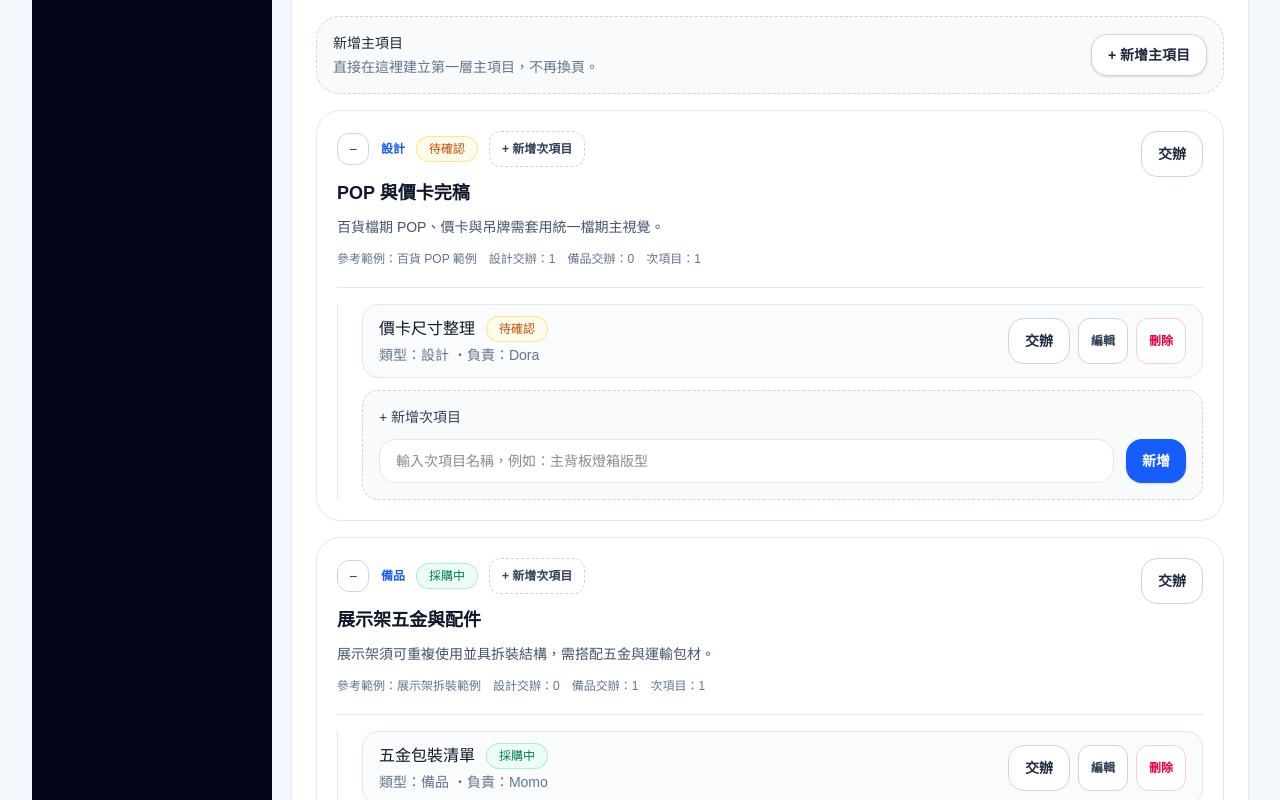
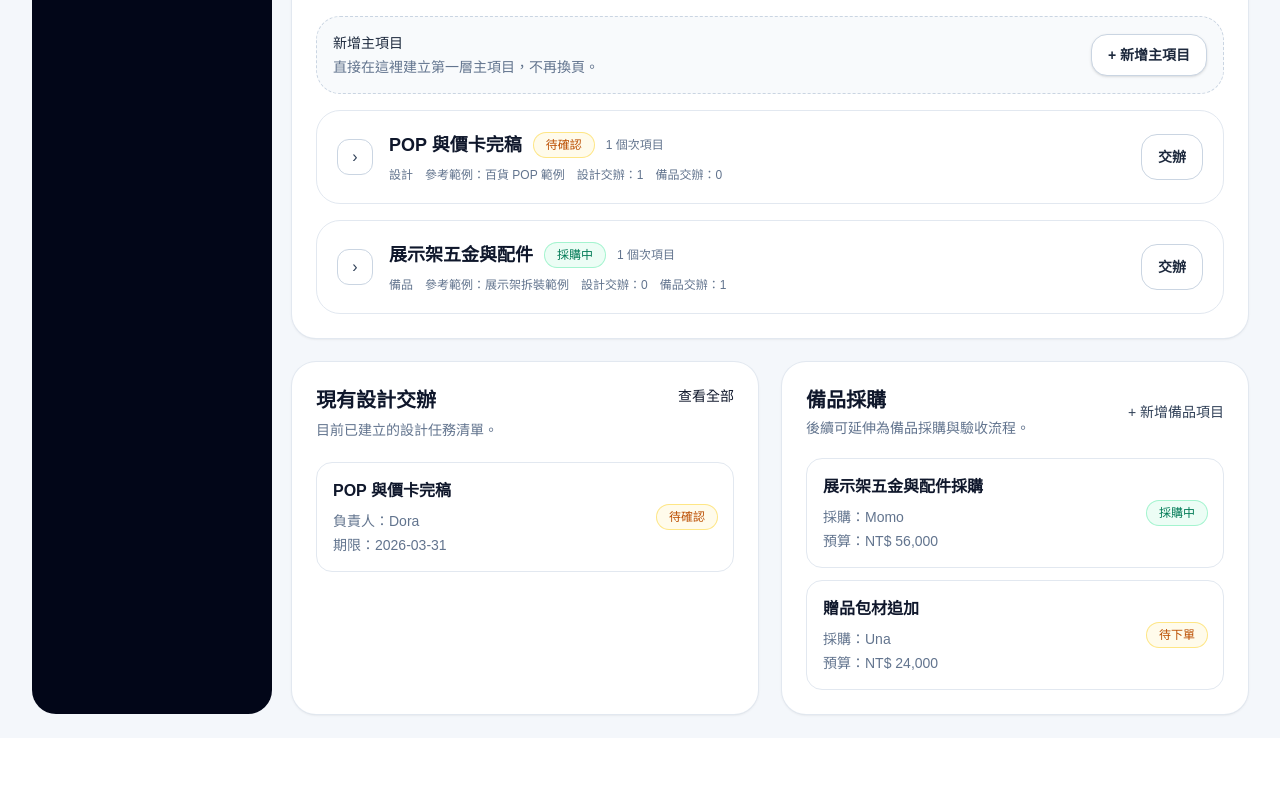
Before and after one commit to willy841/projectflow, a Next.js app: page /projects/department-store-display-2026 in a window 1280 px wide. Shown: the part 1280-2080 px from the top of the page. After the commit the page ends 2018 px from the top, so only its background shows below. Built offline with nearby package versions, Linux system fonts and the light colour scheme.

Commit message:
feat: collapse main execution items by default

```diff
--- a/src/components/execution-tree.tsx
+++ b/src/components/execution-tree.tsx
@@ -12,7 +12,7 @@ export function ExecutionTree({
   items: ProjectExecutionItem[];
 }) {
   const [expanded, setExpanded] = useState<Record<string, boolean>>(
-    Object.fromEntries(items.map((item) => [item.id, true]))
+    Object.fromEntries(items.map((item) => [item.id, false]))
   );
   const [drafts, setDrafts] = useState<Record<string, string>>({});
   const [localItems, setLocalItems] = useState(items);
@@ -52,7 +52,7 @@ export function ExecutionTree({
       },
     ]);
 
-    setExpanded((prev) => ({ ...prev, [newId]: true }));
+    setExpanded((prev) => ({ ...prev, [newId]: false }));
     setMainItemDraft("");
     setShowMainItemCreator(false);
   }
@@ -213,39 +213,33 @@ export function ExecutionTree({
         const isOpen = expanded[item.id];
         return (
           <div key={item.id} className="rounded-3xl border border-slate-200 bg-white p-5">
-            <div className="flex flex-col gap-4 xl:flex-row xl:items-start xl:justify-between">
-              <div className="flex-1 space-y-3">
-                <div className="flex flex-wrap items-center gap-3">
+            <div className="flex flex-col gap-4 xl:flex-row xl:items-center xl:justify-between">
+              <div className="flex min-w-0 flex-1 items-center gap-4">
                 <button
                   type="button"
                   onClick={() => toggleItem(item.id)}
-                    className="inline-flex h-8 w-8 items-center justify-center rounded-xl border border-slate-300 bg-white text-sm text-slate-700 transition hover:bg-slate-50"
+                  className="inline-flex h-9 w-9 shrink-0 items-center justify-center rounded-xl border border-slate-300 bg-white text-base text-slate-700 transition hover:bg-slate-50"
+                  aria-label={isOpen ? "收合主項目" : "展開主項目"}
                 >
-                    {isOpen ? "−" : "+"}
+                  {isOpen ? "⌄" : "›"}
                 </button>
-                  <p className="text-xs font-semibold text-blue-600">{item.category}</p>
+
+                <div className="min-w-0 flex-1">
+                  <div className="flex flex-wrap items-center gap-3">
+                    <h4 className="text-lg font-semibold text-slate-900">{item.title}</h4>
                     <span className={`inline-flex items-center justify-center whitespace-nowrap rounded-full px-3 py-1 text-xs font-medium ring-1 ${getStatusClass(item.status)}`}>
                       {item.status}
                     </span>
-                  <button
-                    type="button"
-                    onClick={() => setExpanded((prev) => ({ ...prev, [item.id]: true }))}
-                    className="inline-flex min-h-9 items-center justify-center rounded-xl border border-dashed border-slate-300 bg-white px-3 py-1.5 text-xs font-semibold text-slate-700 transition hover:bg-slate-50"
-                  >
-                    + 新增次項目
-                  </button>
+                    <span className="text-xs text-slate-500">
+                      {item.children?.length ?? 0} 個次項目
+                    </span>
                   </div>
-
-                <div>
-                  <h4 className="text-lg font-semibold text-slate-900">{item.title}</h4>
-                  <p className="mt-2 max-w-3xl text-sm leading-6 text-slate-600">{item.detail}</p>
-                </div>
-
-                <div className="flex flex-wrap gap-3 text-xs text-slate-500">
+                  <div className="mt-2 flex flex-wrap gap-3 text-xs text-slate-500">
+                    <span>{item.category}</span>
                     {item.referenceExample ? <span>參考範例：{item.referenceExample}</span> : null}
                     <span>設計交辦：{item.designTaskCount ?? 0}</span>
                     <span>備品交辦：{item.procurementTaskCount ?? 0}</span>
-                  <span>次項目：{item.children?.length ?? 0}</span>
+                  </div>
                 </div>
               </div>
 
@@ -256,6 +250,8 @@ export function ExecutionTree({
 
             {isOpen ? (
               <div className="mt-5 border-t border-slate-200 pt-4">
+                <p className="mb-4 max-w-3xl text-sm leading-6 text-slate-600">{item.detail}</p>
+
                 <div className="space-y-3 border-l border-slate-200 pl-4 md:pl-6">
                   {(item.children ?? []).map((child) => {
                     const isEditing = editingChildId === child.id;
```
Lines whose indentation alone changed are shown as unchanged.
